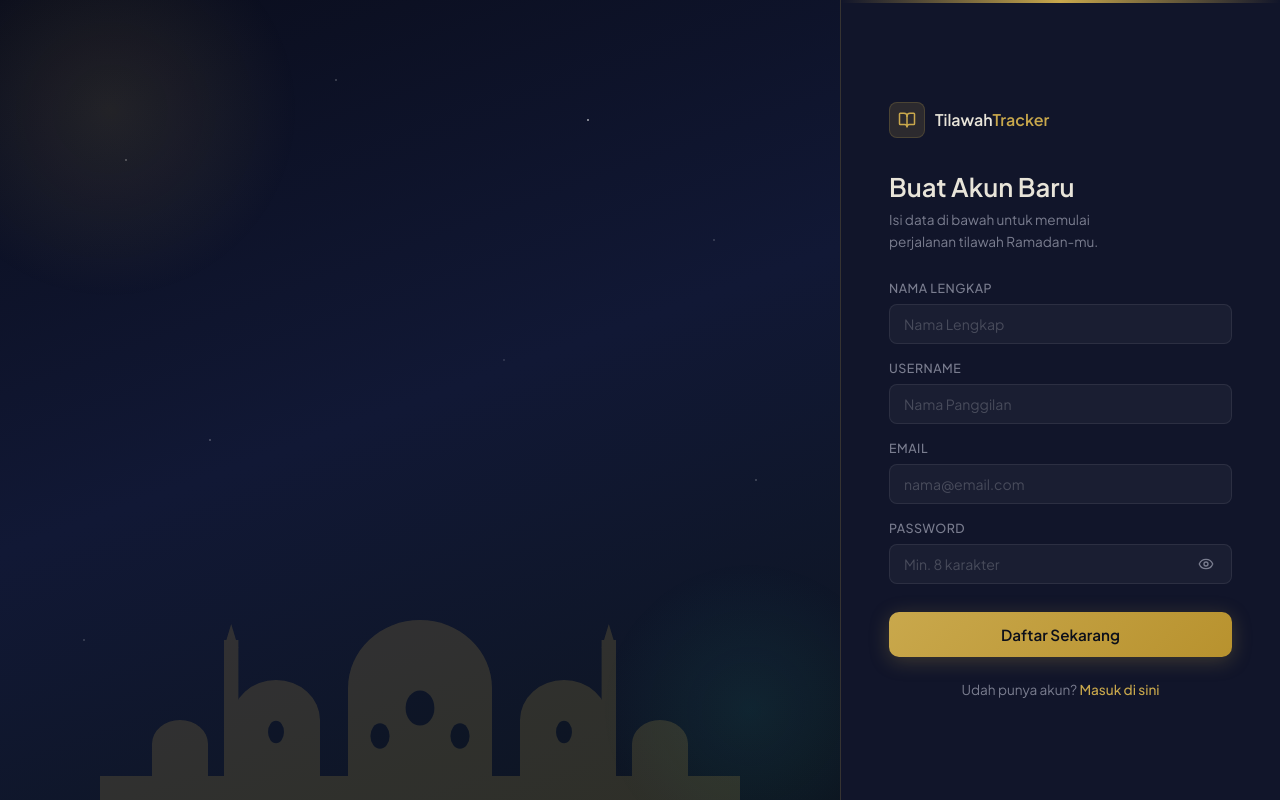
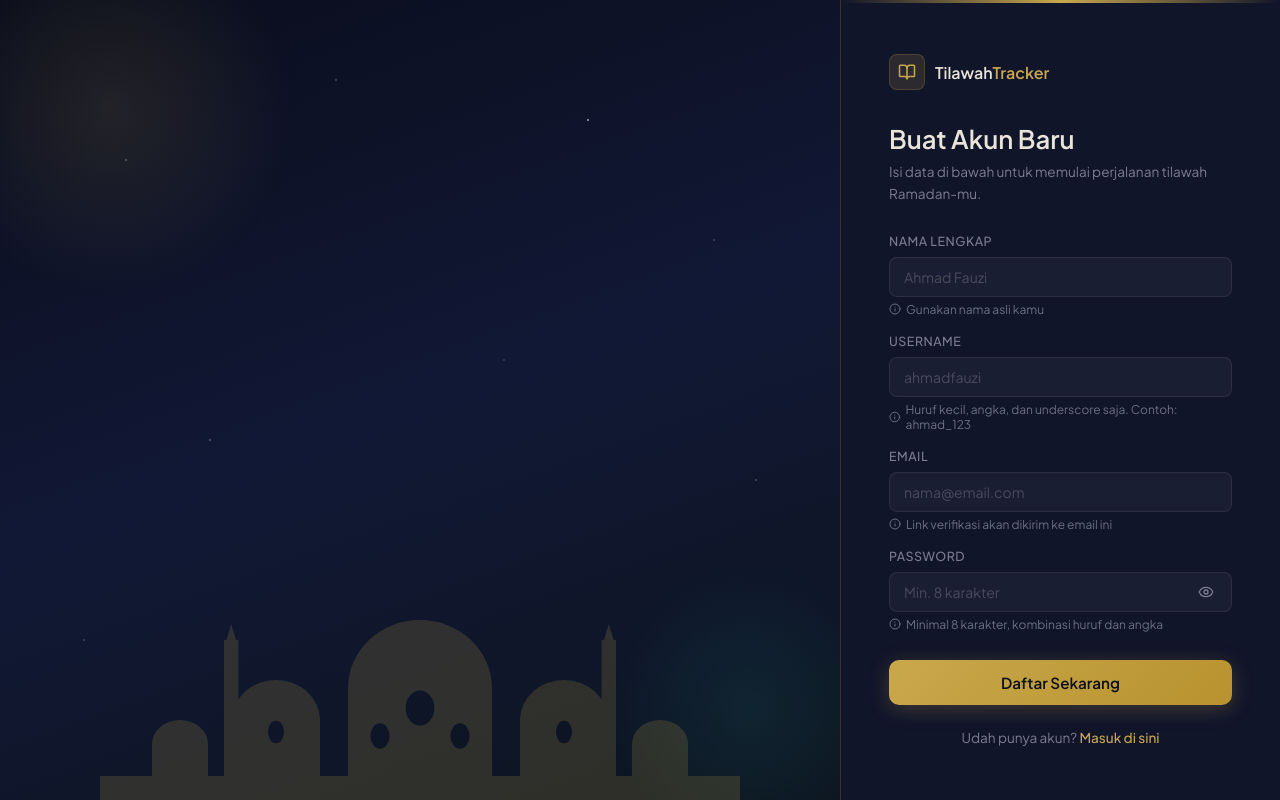
Before and after one commit to Varaaa-arch/tilawah-tracker, a Next.js app: page /register in a window 1280 px wide. Built offline with nearby package versions, Linux system fonts and the light colour scheme.

Commit message:
feat: add form validation and success notification on register

```diff
--- a/src/app/register/page.tsx
+++ b/src/app/register/page.tsx
@@ -3,7 +3,41 @@
 import { useState } from 'react'
 import { useRouter } from 'next/navigation'
 import { register } from '@/lib/auth'
-import { Eye, EyeOff, BookOpen } from 'lucide-react'
+import { Eye, EyeOff, BookOpen, CheckCircle, AlertCircle, Info } from 'lucide-react'
+
+function validate(fullName: string, username: string, email: string, password: string) {
+  const errors: Record<string, string> = {}
+
+  if (!fullName.trim()) {
+    errors.fullName = 'Nama lengkap wajib diisi'
+  } else if (fullName.trim().length < 3) {
+    errors.fullName = 'Nama lengkap minimal 3 karakter'
+  }
+
+  if (!username.trim()) {
+    errors.username = 'Username wajib diisi'
+  } else if (username.length < 3) {
+    errors.username = 'Username minimal 3 karakter'
+  } else if (!/^[a-z0-9_]+$/.test(username)) {
+    errors.username = 'Username hanya boleh huruf kecil, angka, dan underscore (_)'
+  }
+
+  if (!email.trim()) {
+    errors.email = 'Email wajib diisi'
+  } else if (!/^[^\s@]+@[^\s@]+\.[^\s@]+$/.test(email)) {
+    errors.email = 'Format email tidak valid, contoh: nama@email.com'
+  }
+
+  if (!password) {
+    errors.password = 'Password wajib diisi'
+  } else if (password.length < 8) {
+    errors.password = 'Password minimal 8 karakter'
+  } else if (!/[A-Z]/.test(password) && !/[0-9]/.test(password)) {
+    errors.password = 'Password harus mengandung huruf besar atau angka'
+  }
+
+  return errors
+}
 
 export default function RegisterPage() {
   const router = useRouter()
@@ -12,15 +46,37 @@ export default function RegisterPage() {
   const [email, setEmail] = useState('')
   const [password, setPassword] = useState('')
   const [showPwd, setShowPwd] = useState(false)
-  const [error, setError] = useState('')
+  const [errors, setErrors] = useState<Record<string, string>>({})
+  const [serverError, setServerError] = useState('')
   const [loading, setLoading] = useState(false)
+  const [success, setSuccess] = useState(false)
 
   async function handleRegister() {
+    const validationErrors = validate(fullName, username, email, password)
+    if (Object.keys(validationErrors).length > 0) {
+      setErrors(validationErrors)
+      return
+    }
+
     setLoading(true)
-    setError('')
+    setServerError('')
+    setErrors({})
+
     const { error } = await register(email, password, username, fullName)
-    if (error) setError(error.message)
-    else router.push('/dashboard')
+
+    if (error) {
+      if (error.message.includes('already registered') || error.message.includes('already been registered')) {
+        setServerError('Email ini sudah terdaftar. Coba login atau gunakan email lain.')
+      } else if (error.message.includes('invalid email')) {
+        setServerError('Format email tidak valid.')
+      } else {
+        setServerError(error.message)
+      }
+      setLoading(false)
+      return
+    }
+
+    setSuccess(true)
     setLoading(false)
   }
 
@@ -31,6 +87,7 @@ export default function RegisterPage() {
         @keyframes floatMoon { 0%,100%{transform:translateY(0)} 50%{transform:translateY(-10px)} }
         @keyframes fadeUp { from{opacity:0;transform:translateY(24px)} to{opacity:1;transform:translateY(0)} }
         @keyframes slideIn { from{opacity:0;transform:translateX(30px)} to{opacity:1;transform:translateX(0)} }
+        @keyframes slideDown { from{opacity:0;transform:translateY(-10px)} to{opacity:1;transform:translateY(0)} }
         .left-content { animation: fadeUp 0.8s ease both; }
         .right-panel { animation: slideIn 0.7s ease both; }
         .orb-1 { position:absolute;width:380px;height:380px;border-radius:50%;background:radial-gradient(circle,rgba(201,168,76,0.12) 0%,transparent 70%);top:-80px;left:-80px;animation:pulse 6s ease-in-out infinite; }
@@ -39,11 +96,16 @@ export default function RegisterPage() {
         .auth-input { width:100%;background:rgba(255,255,255,0.04);border:1px solid rgba(255,255,255,0.08);border-radius:10px;padding:12px 16px;font-size:0.9rem;font-family:'Plus Jakarta Sans',sans-serif;color:#e8e4d9;outline:none;transition:border-color 0.2s,box-shadow 0.2s; }
         .auth-input::placeholder { color:rgba(255,255,255,0.2); }
         .auth-input:focus { border-color:#c9a84c;box-shadow:0 0 0 3px rgba(201,168,76,0.1); }
+        .auth-input.error { border-color:#f87171;box-shadow:0 0 0 3px rgba(248,113,113,0.1); }
+        .auth-input.valid { border-color:#2dd4bf; }
+        .field-error { display:flex;align-items:center;gap:5px;font-size:0.75rem;color:#f87171;margin-top:5px;animation:slideDown 0.2s ease; }
+        .field-hint { display:flex;align-items:center;gap:5px;font-size:0.75rem;color:#6b7080;margin-top:5px; }
         .btn-register { width:100%;padding:13px;background:linear-gradient(135deg,#c9a84c 0%,#b8922e 100%);border:none;border-radius:10px;font-family:'Plus Jakarta Sans',sans-serif;font-size:0.95rem;font-weight:600;color:#0c0f1a;cursor:pointer;transition:opacity 0.2s,transform 0.15s,box-shadow 0.2s;box-shadow:0 4px 20px rgba(201,168,76,0.25);margin-top:8px; }
         .btn-register:hover { opacity:0.92;transform:translateY(-1px);box-shadow:0 6px 28px rgba(201,168,76,0.35); }
         .btn-register:disabled { opacity:0.6;cursor:not-allowed;transform:none; }
         .eye-btn { position:absolute;right:14px;top:50%;transform:translateY(-50%);background:none;border:none;color:#7a7d8f;cursor:pointer;display:flex;align-items:center;justify-content:center;padding:4px; }
         .eye-btn:hover { color:#c9a84c; }
+        .success-box { background:rgba(45,212,191,0.08);border:1px solid rgba(45,212,191,0.25);border-radius:12px;padding:24px;text-align:center;animation:fadeUp 0.5s ease; }
         @media (max-width: 768px) { .left-panel { display: none !important; } .right-panel { width: 100% !important; } }
       `}</style>
 
@@ -93,7 +155,7 @@ export default function RegisterPage() {
       </div>
 
       {/* RIGHT */}
-      <div className="right-panel" style={{ width: 440, flexShrink: 0, background: '#11152a', display: 'flex', flexDirection: 'column', justifyContent: 'center', padding: '48px 48px', position: 'relative', borderLeft: '1px solid rgba(201,168,76,0.2)' }}>
+      <div className="right-panel" style={{ width: 440, flexShrink: 0, background: '#11152a', display: 'flex', flexDirection: 'column', justifyContent: 'center', padding: '48px 48px', position: 'relative', borderLeft: '1px solid rgba(201,168,76,0.2)', overflowY: 'auto' }}>
         <div style={{ position: 'absolute', top: 0, left: 0, right: 0, height: 3, background: 'linear-gradient(90deg,transparent,#c9a84c,transparent)' }} />
 
         <div style={{ display: 'flex', alignItems: 'center', gap: 10, marginBottom: 32 }}>
@@ -103,32 +165,114 @@ export default function RegisterPage() {
           <span style={{ fontSize: '1rem', fontWeight: 600 }}>Tilawah<span style={{ color: '#c9a84c' }}>Tracker</span></span>
         </div>
 
+        {/* SUCCESS STATE */}
+        {success ? (
+          <div className="success-box">
+            <div style={{ width: 56, height: 56, borderRadius: '50%', background: 'rgba(45,212,191,0.1)', border: '1px solid rgba(45,212,191,0.25)', display: 'flex', alignItems: 'center', justifyContent: 'center', margin: '0 auto 16px' }}>
+              <CheckCircle size={24} color="#2dd4bf" />
+            </div>
+            <h2 style={{ fontSize: '1.2rem', fontWeight: 700, marginBottom: 8 }}>Pendaftaran Berhasil!</h2>
+            <p style={{ fontSize: '0.85rem', color: '#9095a8', lineHeight: 1.7, marginBottom: 20 }}>
+              Akun kamu sudah dibuat. Cek email <strong style={{ color: '#e8e4d9' }}>{email}</strong> untuk verifikasi sebelum login.
+            </p>
+            <div style={{ background: 'rgba(201,168,76,0.08)', border: '1px solid rgba(201,168,76,0.15)', borderRadius: 8, padding: '12px 16px', marginBottom: 20, fontSize: '0.82rem', color: '#9095a8', textAlign: 'left' }}>
+              <div style={{ display: 'flex', gap: 8, alignItems: 'flex-start' }}>
+                <Info size={14} color="#c9a84c" style={{ flexShrink: 0, marginTop: 2 }} />
+                <span>Kalau email tidak masuk dalam 5 menit, cek folder <strong style={{ color: '#e8e4d9' }}>Spam</strong> atau <strong style={{ color: '#e8e4d9' }}>Promotions</strong>.</span>
+              </div>
+            </div>
+            <button
+              onClick={() => router.push('/login')}
+              style={{ width: '100%', padding: '12px', background: 'linear-gradient(135deg,#c9a84c,#b8922e)', border: 'none', borderRadius: 10, fontFamily: 'inherit', fontSize: '0.92rem', fontWeight: 600, color: '#0c0f1a', cursor: 'pointer' }}
+            >
+              Masuk Sekarang
+            </button>
+          </div>
+        ) : (
+          <>
             <h2 style={{ fontSize: '1.6rem', fontWeight: 600, marginBottom: 6 }}>Buat Akun Baru</h2>
-        <p style={{ fontSize: '0.85rem', color: '#7a7d8f', marginBottom: 28, lineHeight: 1.6 }}>Isi data di bawah untuk memulai<br/>perjalanan tilawah Ramadan-mu.</p>
+            <p style={{ fontSize: '0.85rem', color: '#7a7d8f', marginBottom: 28, lineHeight: 1.6 }}>Isi data di bawah untuk memulai perjalanan tilawah Ramadan-mu.</p>
 
-        {error && (
-          <p style={{ fontSize: '0.85rem', color: '#f87171', marginBottom: 16, background: 'rgba(248,113,113,0.1)', padding: '10px 14px', borderRadius: 8, border: '1px solid rgba(248,113,113,0.2)' }}>{error}</p>
+            {/* Server error */}
+            {serverError && (
+              <div style={{ display: 'flex', alignItems: 'flex-start', gap: 10, fontSize: '0.85rem', color: '#f87171', marginBottom: 16, background: 'rgba(248,113,113,0.08)', padding: '12px 14px', borderRadius: 8, border: '1px solid rgba(248,113,113,0.2)' }}>
+                <AlertCircle size={16} style={{ flexShrink: 0, marginTop: 1 }} />
+                {serverError}
+              </div>
             )}
 
-        {[
-          { label: 'Nama Lengkap', type: 'text', placeholder: 'Nama Lengkap', value: fullName, onChange: setFullName },
-          { label: 'Username', type: 'text', placeholder: 'Nama Panggilan', value: username, onChange: setUsername },
-          { label: 'Email', type: 'email', placeholder: 'nama@email.com', value: email, onChange: setEmail },
-        ].map(({ label, type, placeholder, value, onChange }) => (
-          <div key={label} style={{ marginBottom: 16 }}>
-            <label style={{ display: 'block', fontSize: '0.78rem', fontWeight: 500, color: '#7a7d8f', marginBottom: 8, letterSpacing: '0.04em', textTransform: 'uppercase' }}>{label}</label>
-            <input className="auth-input" type={type} placeholder={placeholder} value={value} onChange={e => onChange(e.target.value)} />
+            {/* Nama Lengkap */}
+            <div style={{ marginBottom: 16 }}>
+              <label style={{ display: 'block', fontSize: '0.78rem', fontWeight: 500, color: '#7a7d8f', marginBottom: 8, letterSpacing: '0.04em', textTransform: 'uppercase' }}>Nama Lengkap</label>
+              <input
+                className={`auth-input${errors.fullName ? ' error' : fullName.length >= 3 ? ' valid' : ''}`}
+                type="text"
+                placeholder="Ahmad Fauzi"
+                value={fullName}
+                onChange={e => { setFullName(e.target.value); setErrors(p => ({ ...p, fullName: '' })) }}
+              />
+              {errors.fullName ? (
+                <div className="field-error"><AlertCircle size={12} />{errors.fullName}</div>
+              ) : (
+                <div className="field-hint"><Info size={12} />Gunakan nama asli kamu</div>
+              )}
             </div>
-        ))}
 
+            {/* Username */}
+            <div style={{ marginBottom: 16 }}>
+              <label style={{ display: 'block', fontSize: '0.78rem', fontWeight: 500, color: '#7a7d8f', marginBottom: 8, letterSpacing: '0.04em', textTransform: 'uppercase' }}>Username</label>
+              <input
+                className={`auth-input${errors.username ? ' error' : username.length >= 3 ? ' valid' : ''}`}
+                type="text"
+                placeholder="ahmadfauzi"
+                value={username}
+                onChange={e => { setUsername(e.target.value.toLowerCase()); setErrors(p => ({ ...p, username: '' })) }}
+              />
+              {errors.username ? (
+                <div className="field-error"><AlertCircle size={12} />{errors.username}</div>
+              ) : (
+                <div className="field-hint"><Info size={12} />Huruf kecil, angka, dan underscore saja. Contoh: ahmad_123</div>
+              )}
+            </div>
+
+            {/* Email */}
+            <div style={{ marginBottom: 16 }}>
+              <label style={{ display: 'block', fontSize: '0.78rem', fontWeight: 500, color: '#7a7d8f', marginBottom: 8, letterSpacing: '0.04em', textTransform: 'uppercase' }}>Email</label>
+              <input
+                className={`auth-input${errors.email ? ' error' : email.includes('@') ? ' valid' : ''}`}
+                type="email"
+                placeholder="nama@email.com"
+                value={email}
+                onChange={e => { setEmail(e.target.value); setErrors(p => ({ ...p, email: '' })) }}
+              />
+              {errors.email ? (
+                <div className="field-error"><AlertCircle size={12} />{errors.email}</div>
+              ) : (
+                <div className="field-hint"><Info size={12} />Link verifikasi akan dikirim ke email ini</div>
+              )}
+            </div>
+
+            {/* Password */}
             <div style={{ marginBottom: 8 }}>
               <label style={{ display: 'block', fontSize: '0.78rem', fontWeight: 500, color: '#7a7d8f', marginBottom: 8, letterSpacing: '0.04em', textTransform: 'uppercase' }}>Password</label>
               <div style={{ position: 'relative' }}>
-            <input className="auth-input" type={showPwd ? 'text' : 'password'} placeholder="Min. 8 karakter" value={password} onChange={e => setPassword(e.target.value)} style={{ paddingRight: 44 }} />
+                <input
+                  className={`auth-input${errors.password ? ' error' : password.length >= 8 ? ' valid' : ''}`}
+                  type={showPwd ? 'text' : 'password'}
+                  placeholder="Min. 8 karakter"
+                  value={password}
+                  onChange={e => { setPassword(e.target.value); setErrors(p => ({ ...p, password: '' })) }}
+                  style={{ paddingRight: 44 }}
+                />
                 <button className="eye-btn" onClick={() => setShowPwd(!showPwd)}>
                   {showPwd ? <EyeOff size={16} /> : <Eye size={16} />}
                 </button>
               </div>
+              {errors.password ? (
+                <div className="field-error"><AlertCircle size={12} />{errors.password}</div>
+              ) : (
+                <div className="field-hint"><Info size={12} />Minimal 8 karakter, kombinasi huruf dan angka</div>
+              )}
             </div>
 
             <button className="btn-register" onClick={handleRegister} disabled={loading} style={{ marginTop: 20 }}>
@@ -138,6 +282,8 @@ export default function RegisterPage() {
             <p style={{ textAlign: 'center', fontSize: '0.85rem', color: '#7a7d8f', marginTop: 24 }}>
               Udah punya akun? <a href="/login" style={{ color: '#c9a84c', textDecoration: 'none', fontWeight: 500 }}>Masuk di sini</a>
             </p>
+          </>
+        )}
       </div>
     </div>
   )
```
Lines whose indentation alone changed are shown as unchanged.
